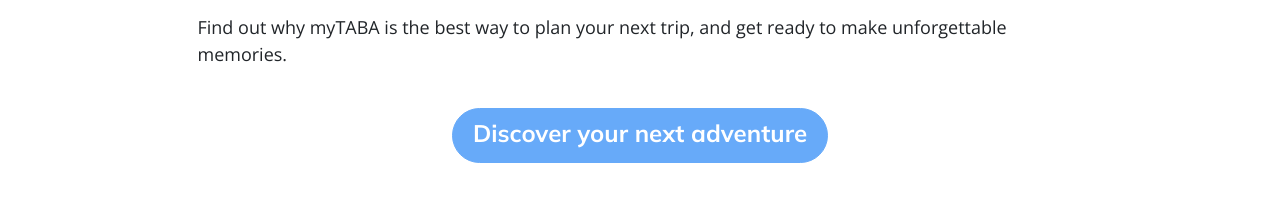
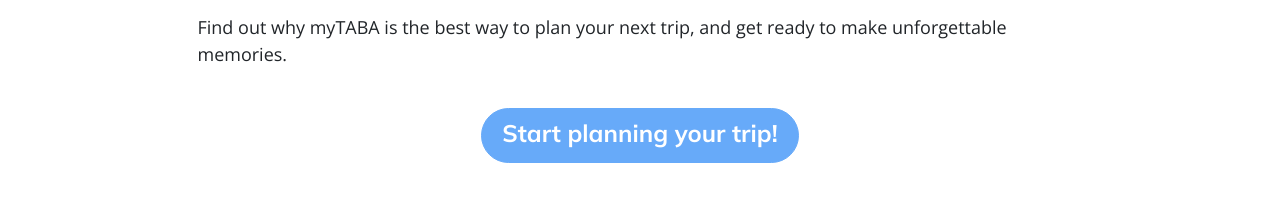
Before and after one commit to myTABA/Website-Alpha, a React (Create React App) app: page /#/ in a window 1280 px wide. Shown: the part 1447-1656 px from the top of the page. Built offline with nearby package versions, Linux system fonts and the light colour scheme; no server answers.

Commit message:
Update home CTA 1 button text

```diff
--- a/src/elements/home/home.jsx
+++ b/src/elements/home/home.jsx
@@ -43,7 +43,7 @@
             <CTA
                 title={title}
                 text={text}
-                button={"Discover your next adventure"}/>
+                button={"Start planning your trip!"}/>
             <TravelGuide/>
             <CTA/>
         </div>
```
